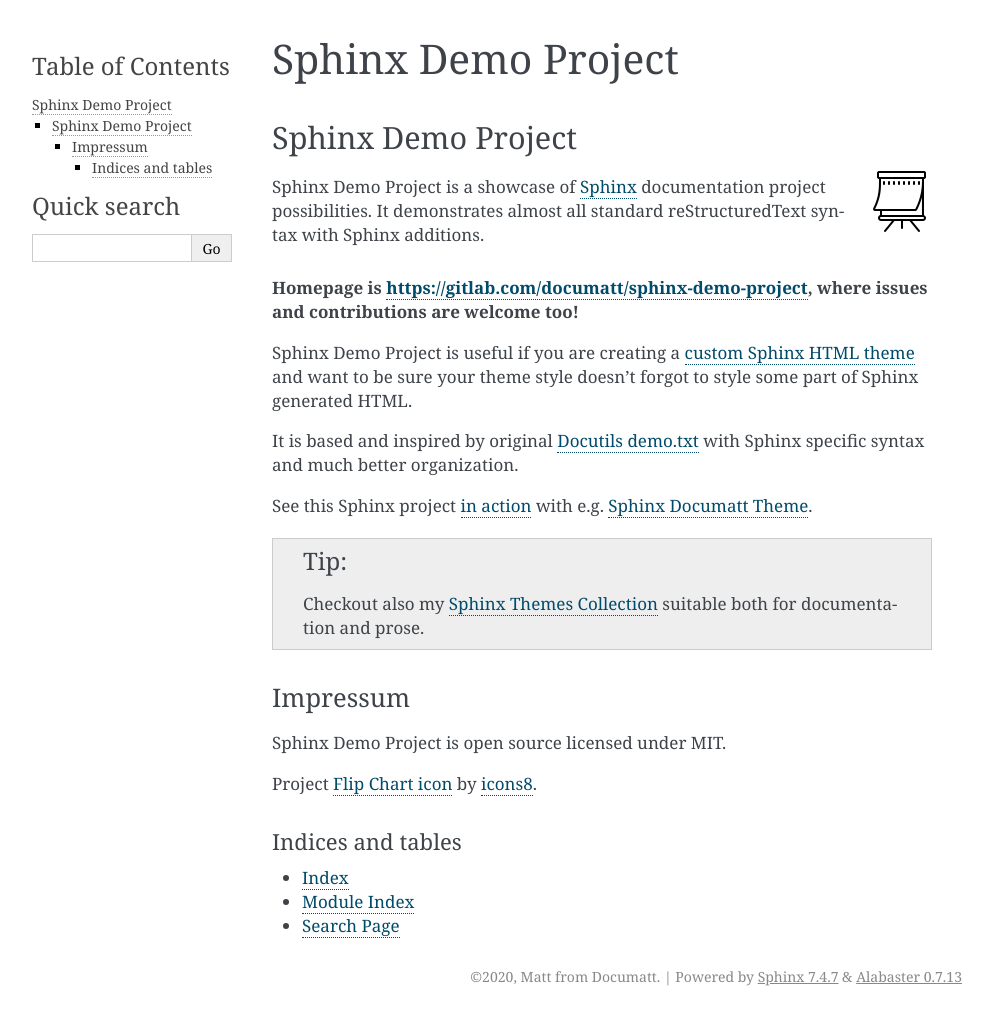
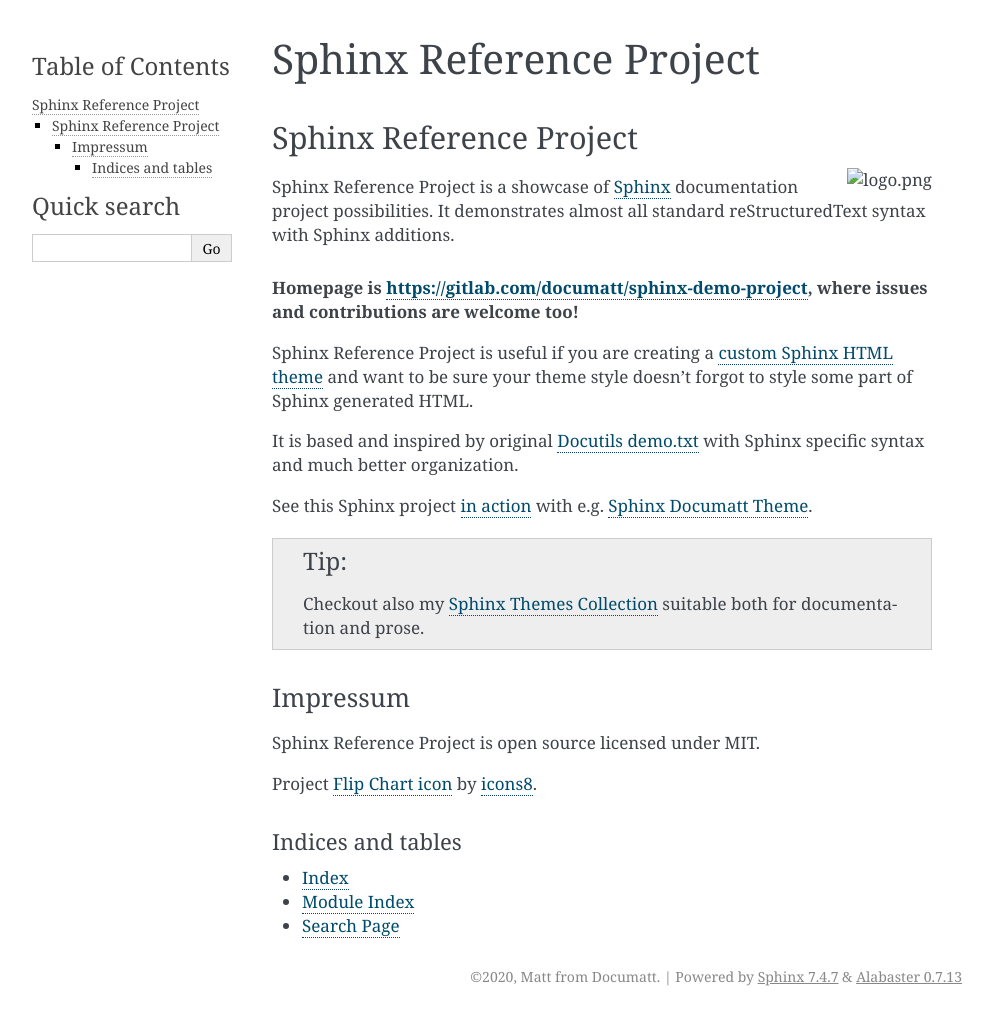
Before and after one commit to documatt/restructuredtext-reference, a Sphinx documentation site: the page built from source/index.rst, in a window 1280 px wide. Shown: the whole page, without its empty margins (148-1141 px from the left). Built offline with Sphinx 7.4.7, drawn with Linux system fonts in a browser that asks for light colours.

Commit message:
rename to "Sphinx Reference Project"

```diff
--- a/README.rst
+++ b/README.rst
@@ -1,4 +1,4 @@
-.. |project| replace:: Sphinx Demo Project
+.. |project| replace:: Sphinx Reference Project
 
 #########
 |project|
--- a/source/conf.py
+++ b/source/conf.py
@@ -16,7 +16,7 @@
 
 # -- Project information -----------------------------------------------------
 
-project = 'Sphinx Demo Project'
+project = 'Sphinx Reference Project'
 copyright = '2020, Matt from Documatt'
 author = 'Matt from Documatt'
 
@@ -28,7 +28,6 @@
 # ones.
 extensions = [
     'sphinx.ext.autodoc',
-    'sphinx_tabs.tabs',
     'sphinxcontrib.datatemplates'
 ]
 
@@ -60,5 +59,3 @@
 # Don't copy sources, hide "Show Source"
 html_copy_source = False
 html_show_sourcelink = False
-
-# -- Options for jinja extension ----------------------------------------------
```
Also changed, not shown: logo.png, source/logo.png (deleted).
